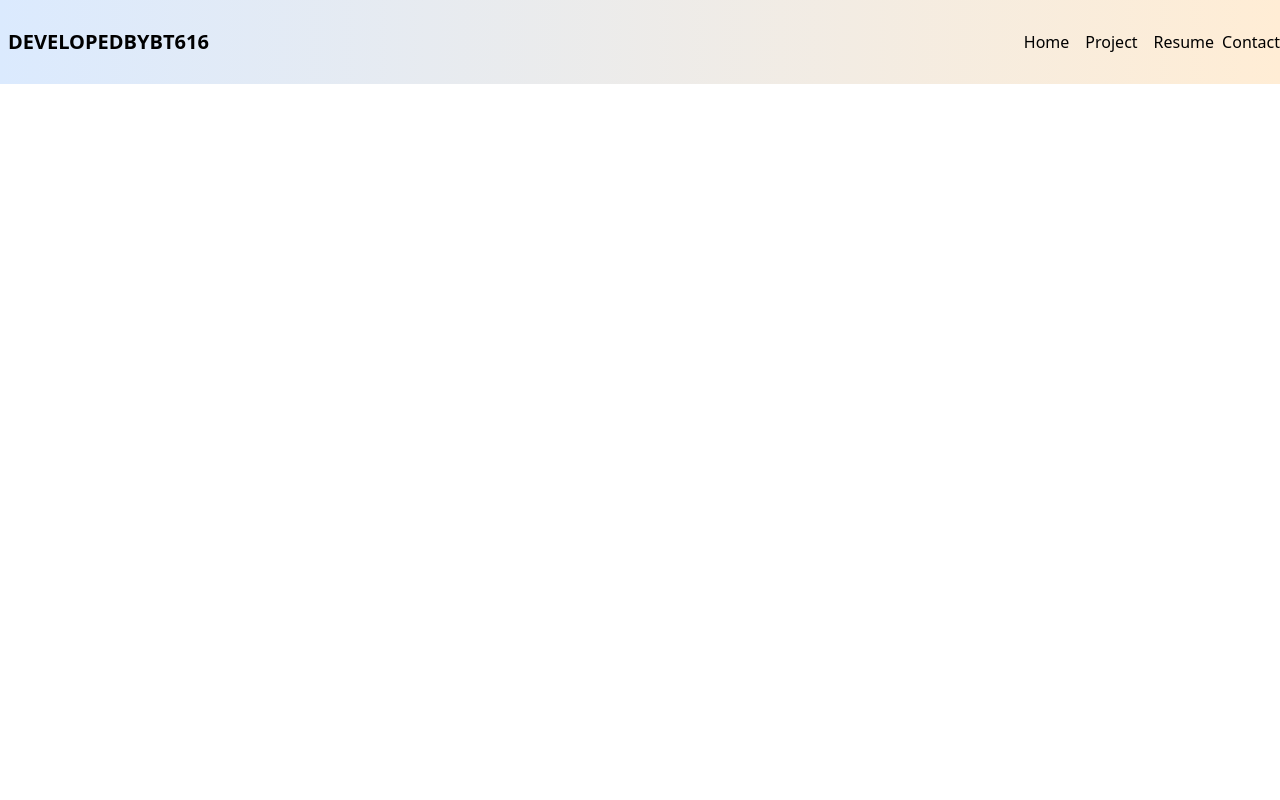
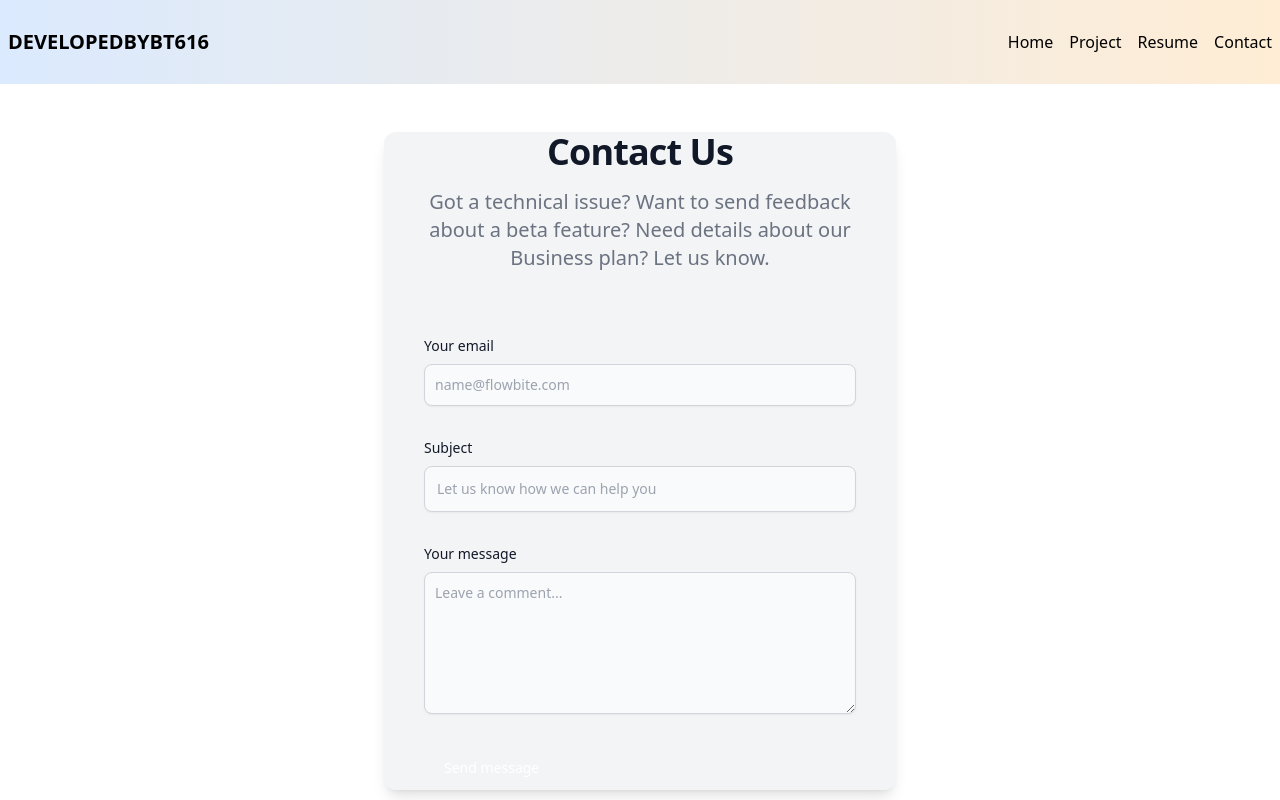
Before and after one commit to BT616/react-portfolio, a React (Create React App) app: page /Contact in a window 1280 px wide. Built offline with nearby package versions, Linux system fonts and the light colour scheme.

Commit message:
contact form

```diff
--- a/package.json
+++ b/package.json
@@ -1,7 +1,7 @@
 {
-  "name": "my-project",
+  "name": "react-portfolio",
+    "homepage": "https://bt616.github.io/react-portfolio/",
   "version": "0.1.0",
-  "homepage": "https://bt616.github.io/react-portfolio/",
   "private": true,
   "dependencies": {
     "@fortawesome/fontawesome": "^1.1.8",
--- a/src/App.js
+++ b/src/App.js
@@ -26,8 +26,8 @@ export default function App() {
                 <Link to="/Project">Project</Link>
                 </li>
               <li className="px-2  hover:text-sky-400"><a href='https://www.linkedin.com/in/brandon-turner-046a7a254/'>Resume</a></li>
-              <li>
-                <Link to="/Contact">Contact</Link>
+              <li className="px-2  hover:text-sky-400">
+                <Link  to="/Contact">Contact</Link>
                 </li>
             </ul>
           </nav></div>
--- a/src/components/Contact.js
+++ b/src/components/Contact.js
@@ -1,9 +1,34 @@
 import React from "react";
 
+
 function Contact(){
-    return (<div>
 
-    </div>)
+    return (
+       <div className="container justify-center ">
+        <section className="bg-white dark:bg-gray-900">
+        <div className="container mx-auto max-w-lg shadow-lg rounded-xl px-10 overflow-hidden bg-gray-100 ">
+            <h2 className="mb-4 text-4xl tracking-tight font-extrabold text-center text-gray-900 dark:text-white">Contact Us</h2>
+            <p className="mb-8 lg:mb-16 font-light text-center text-gray-500 dark:text-gray-400 sm:text-xl">Got a technical issue? Want to send feedback about a beta feature? Need details about our Business plan? Let us know.</p>
+            <form action="#" className="space-y-8">
+                <div>
+                    <label for="email" class="block mb-2 text-sm font-medium text-gray-900 dark:text-gray-300">Your email</label>
+                    <input type="email" id="email" className="shadow-sm bg-gray-50 border border-gray-300 text-gray-900 text-sm rounded-lg focus:ring-primary-500 focus:border-primary-500 block w-full p-2.5 dark:bg-gray-700 dark:border-gray-600 dark:placeholder-gray-400 dark:text-white dark:focus:ring-primary-500 dark:focus:border-primary-500 dark:shadow-sm-light" placeholder="name@flowbite.com" required></input>
+                </div>
+                <div>
+                    <label for="subject" class="block mb-2 text-sm font-medium text-gray-900 dark:text-gray-300">Subject</label>
+                    <input type="text" id="subject" className="block p-3 w-full text-sm text-gray-900 bg-gray-50 rounded-lg border border-gray-300 shadow-sm focus:ring-primary-500 focus:border-primary-500 dark:bg-gray-700 dark:border-gray-600 dark:placeholder-gray-400 dark:text-white dark:focus:ring-primary-500 dark:focus:border-primary-500 dark:shadow-sm-light" placeholder="Let us know how we can help you" required></input>
+                </div>
+                <div className="sm:col-span-2">
+                    <label for="message" className="block mb-2 text-sm font-medium text-gray-900 dark:text-gray-400">Your message</label>
+                    <textarea id="message" rows="6" class="block p-2.5 w-full text-sm text-gray-900 bg-gray-50 rounded-lg shadow-sm border border-gray-300 focus:ring-primary-500 focus:border-primary-500 dark:bg-gray-700 dark:border-gray-600 dark:placeholder-gray-400 dark:text-white dark:focus:ring-primary-500 dark:focus:border-primary-500" placeholder="Leave a comment..."></textarea>
+                </div>
+                <button type="submit" class="py-3 px-5 text-sm font-medium text-center text-white rounded-lg bg-primary-700 sm:w-fit hover:bg-primary-800 focus:ring-4 focus:outline-none focus:ring-primary-300 dark:bg-primary-600 dark:hover:bg-primary-700 dark:focus:ring-primary-800">Send message</button>
+            </form>
+        </div>
+      </section>
+      </div>
+
+    )
 }
 
 export default Contact
--- a/src/components/Home.js
+++ b/src/components/Home.js
@@ -19,7 +19,7 @@ function Home(){
 
         <h3 className="text-xl py-2">Developer & Designer</h3>
         <p className="text-center">Web Developer from San Diego,CA with a passion in Front End Development</p>
-        <div className="py-3 text-4xl flex justify-center gap-10 text-gray-500"><a href="https://github.com/BT616"><FaGithub /></a><FaReact /></div>
+        <div className="py-3 text-4xl flex justify-center gap-10  text-gray-500"><a href="https://github.com/BT616"><FaGithub /></a><FaReact /></div>
         </div>
 
     )
--- a/src/components/Project.js
+++ b/src/components/Project.js
@@ -3,7 +3,7 @@ import project from './images/project.png'
 import first from './images/first.png'
 import passwordgen from './images/passwordgen.png'
 
-function Project (){
+function Project() {
     return <div>
         <h1 className="text-4xl text-center text-teal-600">Welcome to the Projects Page</h1>
         <div className="container mx-auto max-w-lg shadow-lg rounded-xl  overflow-hidden bg-gray-100 ">
```
Lines whose indentation alone changed are shown as unchanged.
